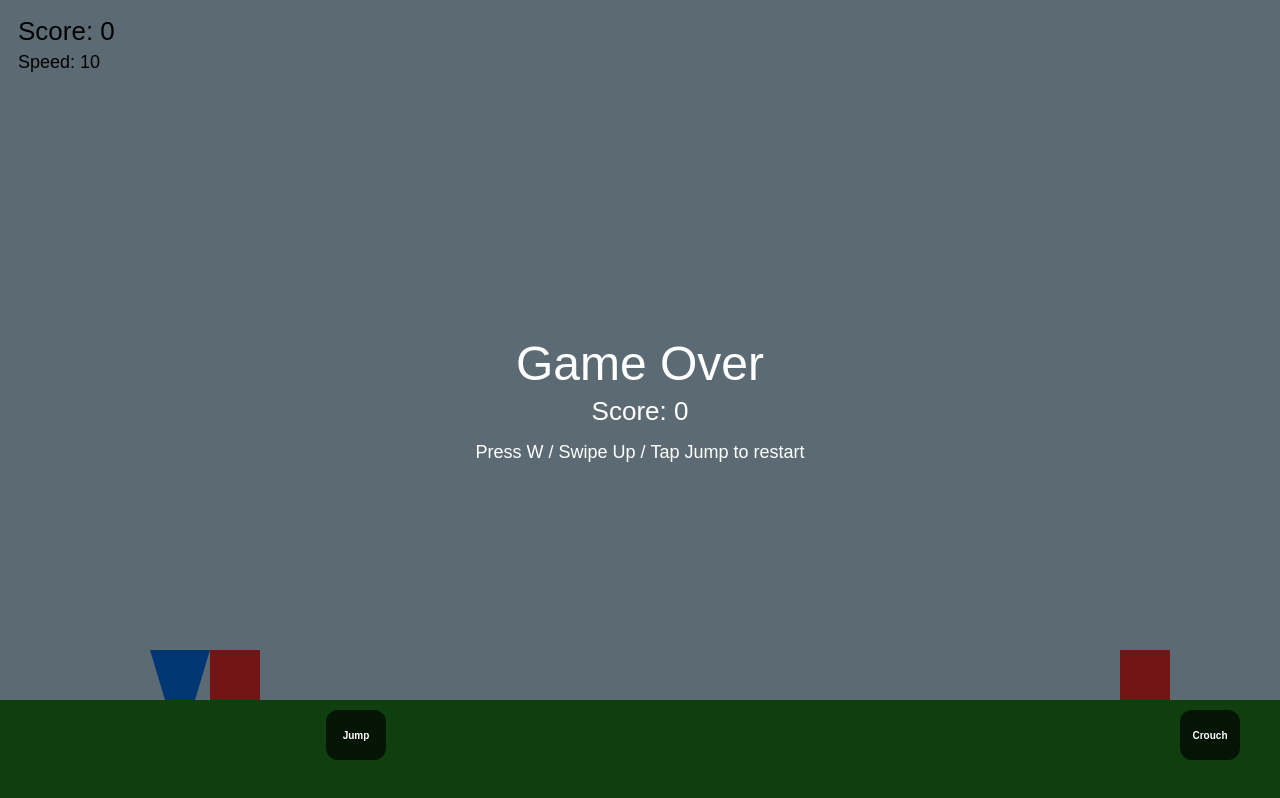
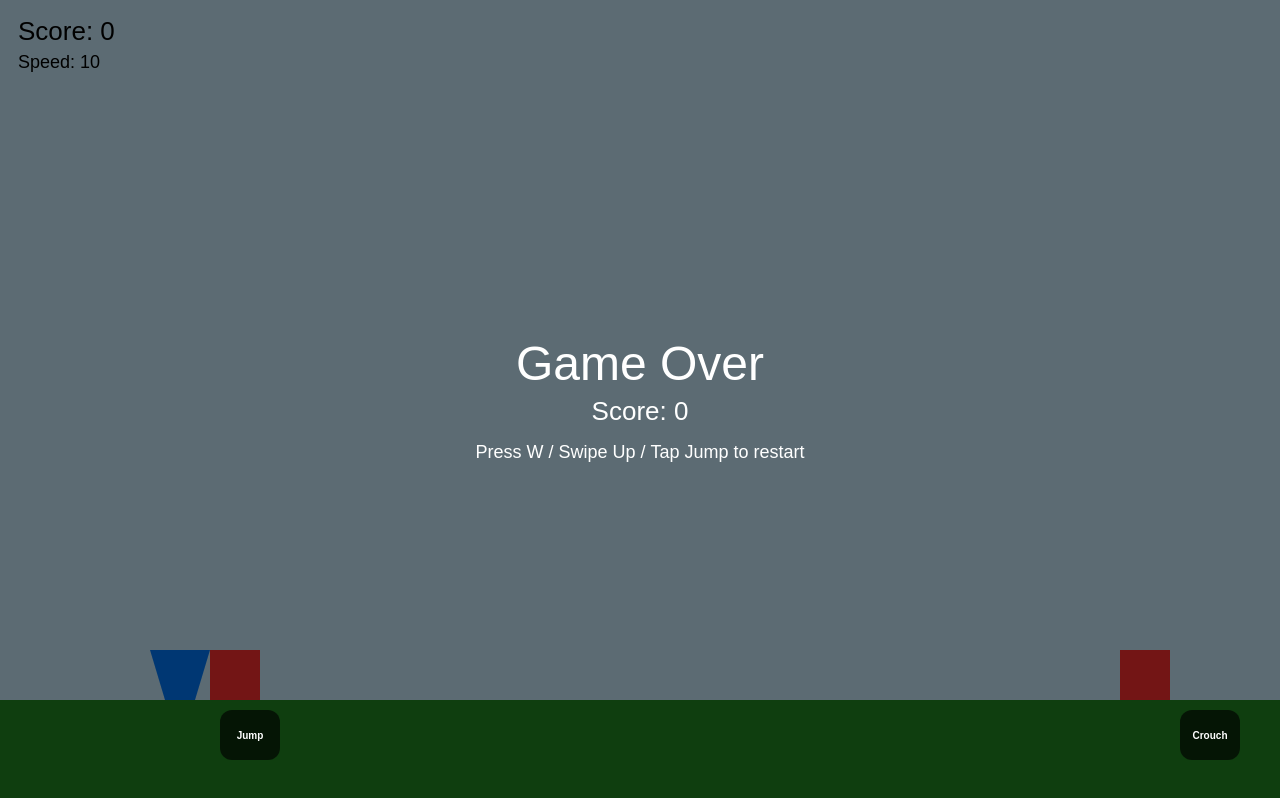
Before and after one commit to navonilsil996-del/Dash_Game, a plain HTML site: page index.html in a window 1280 px wide. Drawn offline with Linux system fonts and the light colour scheme.

Commit message:
Update style.css

```diff
--- a/style.css
+++ b/style.css
@@ -35,7 +35,7 @@ canvas {
 }
 
 #btnJump {
-  right: 894px; /* place Jump to the left */
+  right: 1000px; /* place Jump to the left */
 }
 
 #btnCrouch {
```
